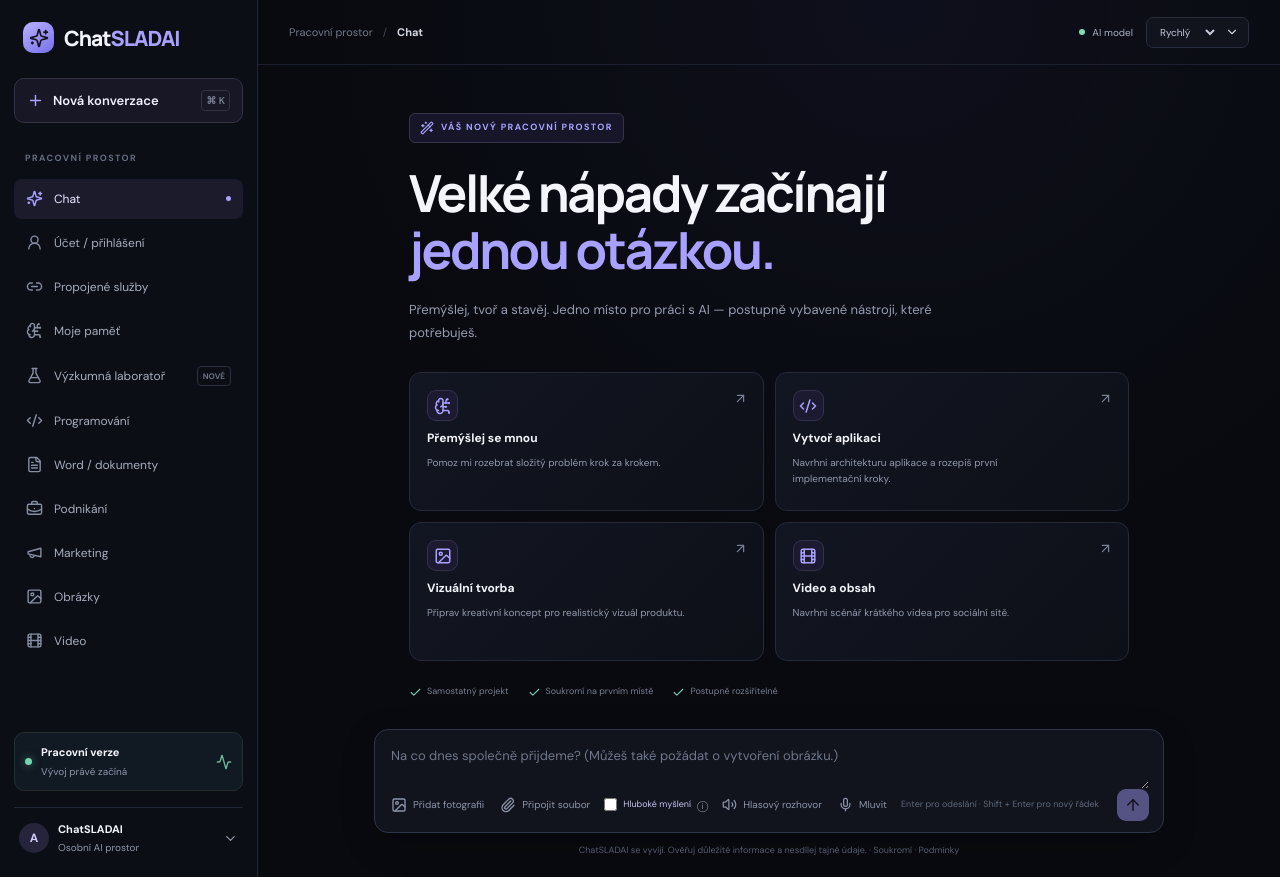
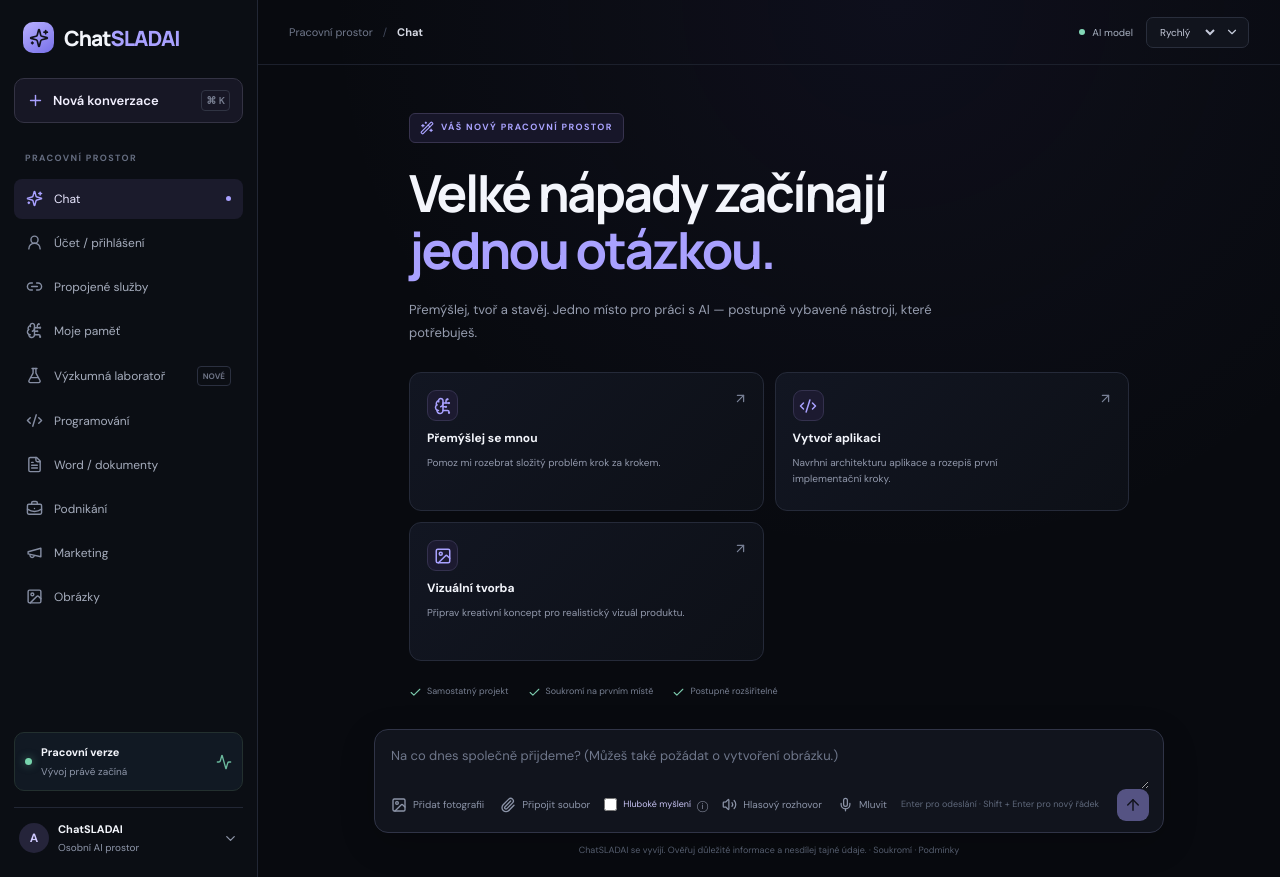
Before and after one commit to martinslad10/astra-ai, a Next.js app: page / in a window 1280 px wide. Built offline with nearby package versions, Linux system fonts and the light colour scheme; no server answers.

Commit message:
Remove video feature from chat navigation

```diff
--- a/src/app/page.tsx
+++ b/src/app/page.tsx
@@ -3,14 +3,13 @@
 import { FormEvent, useEffect, useRef, useState } from "react";
 import { useRouter } from "next/navigation";
 import { getSupabaseBrowserClient } from "../lib/supabase-browser";
-import { Activity, ArrowUp, BrainCircuit, BriefcaseBusiness, Check, ChevronDown, Code2, FileText, Film, Image as ImageIcon, Menu, Megaphone, Paperclip, Plus, Sparkles, WandSparkles, UserRound, X, FlaskConical, Mic, Volume2, Square, Link2 } from "lucide-react";
+import { Activity, ArrowUp, BrainCircuit, BriefcaseBusiness, Check, ChevronDown, Code2, FileText, Image as ImageIcon, Menu, Megaphone, Paperclip, Plus, Sparkles, WandSparkles, UserRound, X, FlaskConical, Mic, Volume2, Square, Link2 } from "lucide-react";
 
 type Message = { role: "user" | "assistant"; content: string; image?: string };
 const starters = [
   { icon: BrainCircuit, title: "Přemýšlej se mnou", text: "Pomoz mi rozebrat složitý problém krok za krokem." },
   { icon: Code2, title: "Vytvoř aplikaci", text: "Navrhni architekturu aplikace a rozepiš první implementační kroky." },
   { icon: ImageIcon, title: "Vizuální tvorba", text: "Připrav kreativní koncept pro realistický vizuál produktu." },
-  { icon: Film, title: "Video a obsah", text: "Navrhni scénář krátkého videa pro sociální sítě." },
 ];
 
 export default function Home() {
@@ -445,7 +444,6 @@ export default function Home() {
       <button className="side-link" onClick={() => { router.push("/business"); setSidebarOpen(false); }}><BriefcaseBusiness size={17}/> Podnikání</button>
       <button className="side-link" onClick={() => { router.push("/marketing"); }}><Megaphone size={17}/> Marketing</button>
       <button className="side-link" onClick={() => { router.push("/images"); }}><ImageIcon size={17}/> Obrázky</button>
-      <button className="side-link" onClick={() => { router.push("/video"); }}><Film size={17}/> Video</button>
       <div className="sidebar-bottom"><div className="status-card"><span className="status-pulse"/><div><strong>Pracovní verze</strong><small>Vývoj právě začíná</small></div><Activity size={16}/></div><div className="profile-row"><div className="avatar">A</div><div><strong>ChatSLADAI</strong><small>Osobní AI prostor</small></div><ChevronDown size={15}/></div></div>
     </aside>
     <section className="main-panel">
```
